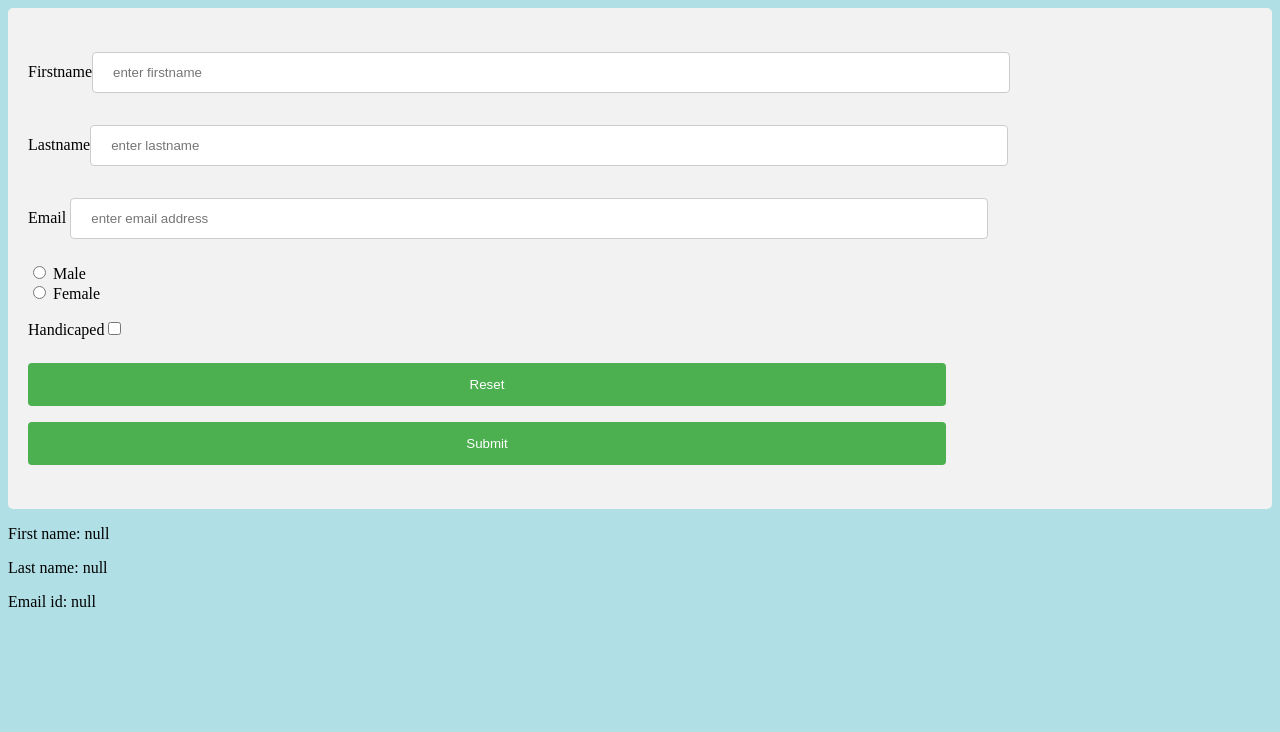
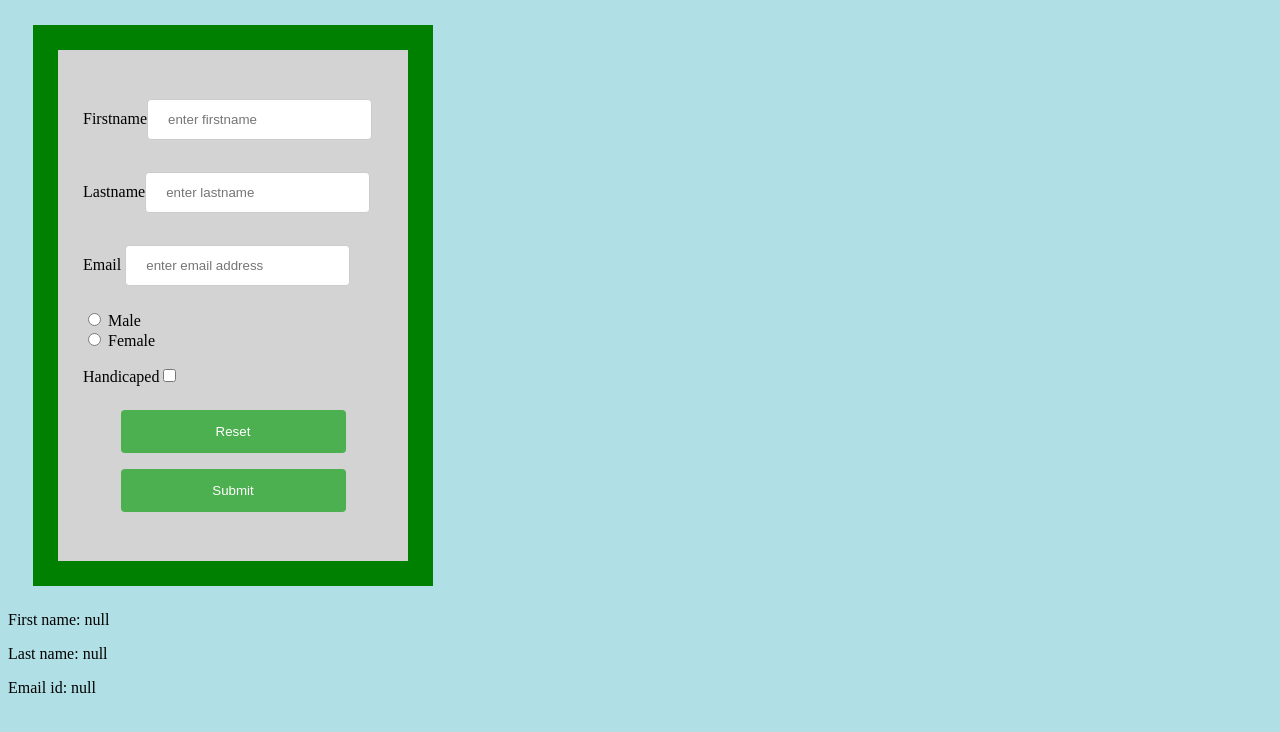
Before and after one commit to jaisonkuriakose1/jaison, a browser extension: page HTML assignment/form.html in a window 1280 px wide. Drawn offline with Linux system fonts and the light colour scheme.

Commit message:
Update form.html

```diff
--- a/HTML assignment/form.html
+++ b/HTML assignment/form.html
@@ -42,9 +42,11 @@ input[type=reset] {
 }
 
 div {
-    border-radius: 5px;
-    background-color: #f2f2f2;
-    padding: 20px;
+    background-color: lightgrey;
+    width: 300px;
+    border: 25px solid green;
+    padding: 25px;
+    margin: 25px;
 }
 
 </style>
@@ -135,6 +137,7 @@ Form
 </title>
 <body onload= "myFunction();">
 <!------------------------------------------------------------------------------------------------------------->
+
 <div>
 
 <form name=sampleForm onsubmit="localsave(); return false">
@@ -150,12 +153,13 @@ Form
 	</p>
 	<p>Handicaped<input type="checkbox" id="handicaped" value="handicaped"></p>
 
-
+	<center>
 	<input type="reset">
 	<input type="submit" value="Submit">
+</center>
 </form>
+</div>
 
-</div>
 <!--------------------------------------------------------------------------------------------------------------->
 
 <p id="msg1"></p>
@@ -164,5 +168,7 @@ Form
 <p id="msg4"></p>
 <p id="msg6"></p>
 <p id="msg5"></p>
+
+
 </body>
 </html>
```
